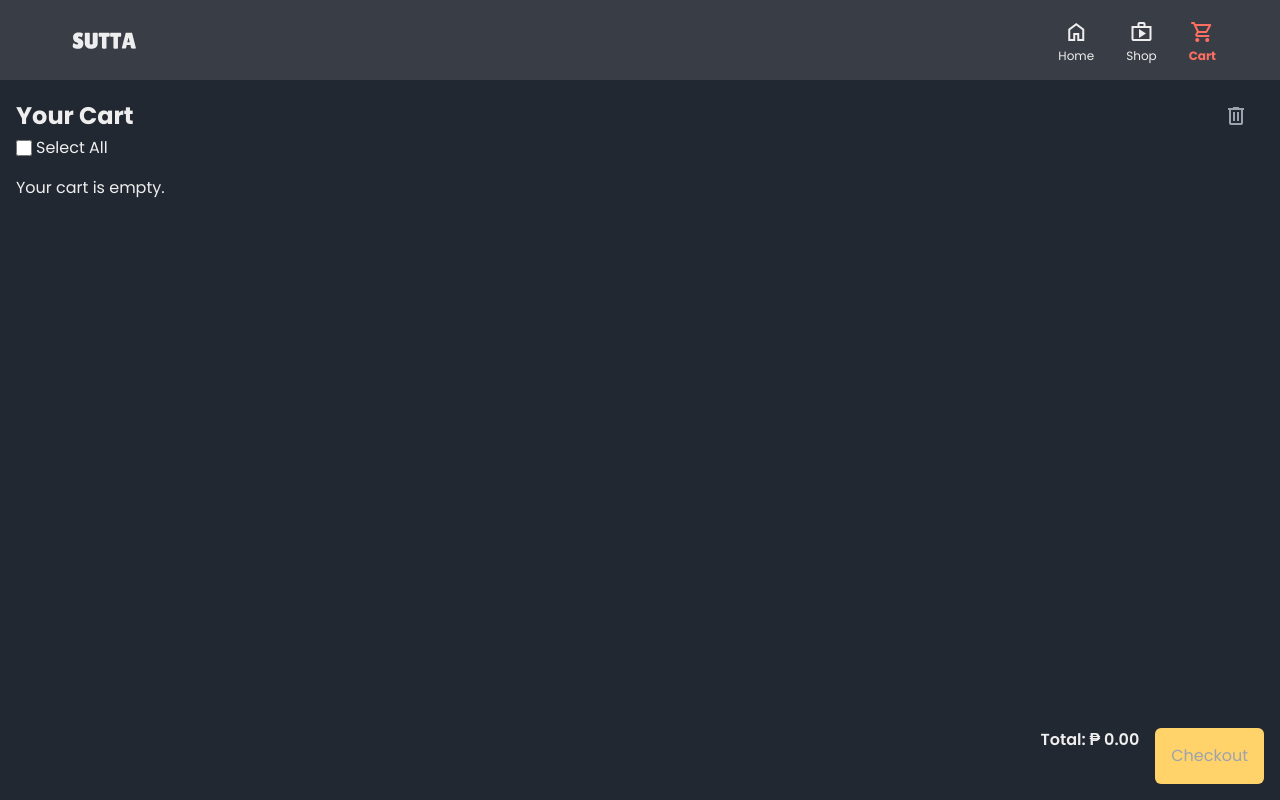
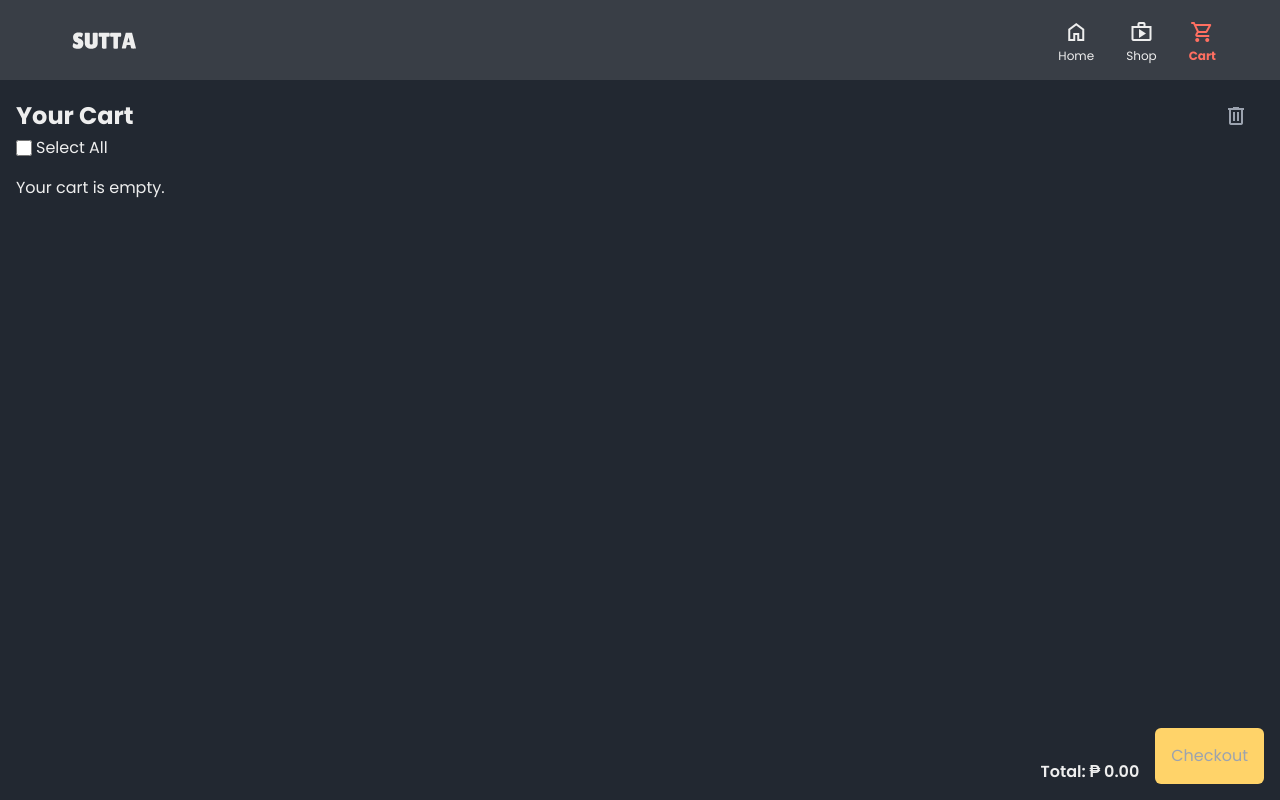
Before and after one commit to jlescarlan11/shopping-cart, a React (Vite) app: page /cart in a window 1280 px wide. Built offline with nearby package versions, Linux system fonts and the light colour scheme.

Commit message:
final product

```diff
--- a/src/components/Cart.jsx
+++ b/src/components/Cart.jsx
@@ -168,7 +168,7 @@
         </div>
       </div>
 
-      <div className="flex flex-col sm:flex-row gap-4 justify-end mt-4">
+      <div className="flex flex-col sm:flex-row gap-4 items-end justify-end mt-4">
         <div className="w-full sm:w-32 text-right">
           <span className="font-semibold">
             Total: ₱ {totalAmount.toFixed(2)}
```
